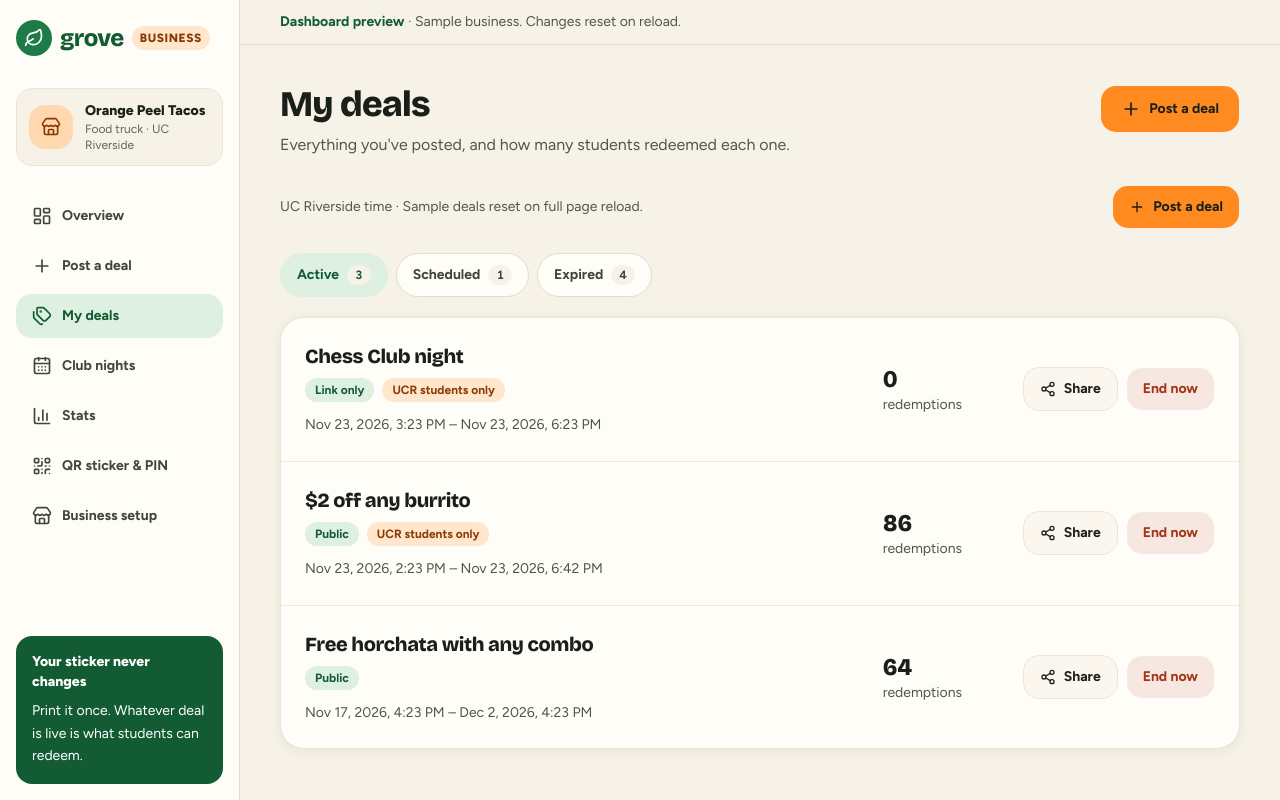
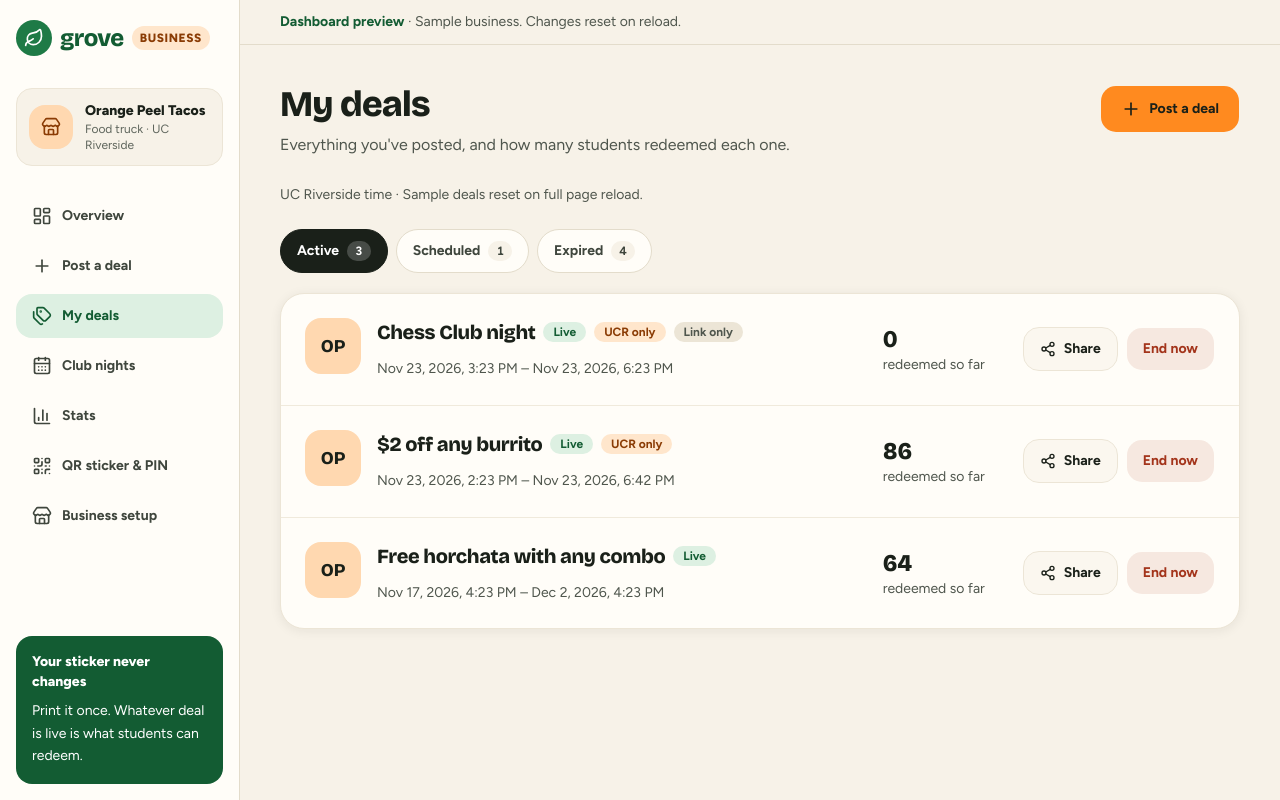
Before and after one commit to MosesfromSinai/Grove, a Next.js app: page /dashboard/deals in a window 1280 px wide. Built offline with nearby package versions, Linux system fonts and the light colour scheme.

Commit message:
restyle my deals tabs and rows

```diff
--- a/components/business/my-deals.tsx
+++ b/components/business/my-deals.tsx
@@ -1,9 +1,8 @@
 "use client";
 
-import Link from "next/link";
 import { useEffect, useRef, useState, type KeyboardEvent } from "react";
-import { Plus, Tags } from "lucide-react";
-import { Button, buttonVariants } from "@/components/ui/button";
+import { Tags } from "lucide-react";
+import { Button } from "@/components/ui/button";
 import { cancelDeal, endDeal, getMyDeals, isMockData } from "@/lib/supabase";
 import { BusinessAccessError } from "@/lib/supabase/business-errors";
 import { CAMPUS_TZ } from "@/lib/supabase/deal-status";
@@ -11,6 +10,10 @@ import type { DealMutationError, DealStatus, MyDeal } from "@/lib/supabase/types
 import { cn } from "@/lib/utils";
 import { DealShare } from "./deal-share";
 import { BusinessLoading, useBusiness } from "@/components/business/business-context";
+
+function initials(name: string) {
+  return name.split(/\s+/).filter(Boolean).slice(0, 2).map((w) => w[0]).join("").toUpperCase();
+}
 
 const tabs = [{ status: "live", label: "Active" }, { status: "scheduled", label: "Scheduled" }, { status: "ended", label: "Expired" }] as const;
 const dateTime = new Intl.DateTimeFormat("en-US", { timeZone: CAMPUS_TZ, year: "numeric", month: "short", day: "numeric", hour: "numeric", minute: "2-digit" });
@@ -130,7 +133,6 @@ export function MyDeals() {
     <>
       <div className="mb-6 flex flex-wrap items-center justify-between gap-3">
         <p className="text-sm text-ink-muted">UC Riverside time{isMockData ? " · Sample deals reset on full page reload." : " · Your business's saved deals."}</p>
-        <Link href="/dashboard/deals/new" className={buttonVariants({ className: "rounded-button" })}><Plus aria-hidden="true" className="size-4" />Post a deal</Link>
       </div>
 
       {loadError && <div role="alert" className="mb-4 rounded-button border border-destructive bg-surface-dashboard p-4 text-sm text-destructive"><p>{loadError}</p><Button variant="outline" onClick={() => setRevision(current => current + 1)} className="mt-3">Retry loading deals</Button></div>}
@@ -139,8 +141,8 @@ export function MyDeals() {
 
       <div role="tablist" aria-label="Deal status" className="mb-5 flex flex-wrap gap-2">
         {tabs.map(({ status, label }, index) => (
-          <button key={status} ref={element => { tabButtons.current[index] = element; }} type="button" role="tab" id={`deals-tab-${status}`} aria-selected={tab === status} aria-controls="deals-panel" tabIndex={tab === status ? 0 : -1} onClick={() => setTab(status)} onKeyDown={event => tabKey(event, index)} className={cn("inline-flex min-h-11 items-center gap-2 rounded-pill border border-border-strong px-4 py-2 text-sm font-bold text-ink-nav focus-visible:outline-2 focus-visible:outline-offset-2 focus-visible:outline-green", tab === status ? "border-green-tint bg-green-tint text-green-dark" : "bg-surface-dashboard hover:bg-green-tint/50")}>
-            {label}<span className="rounded-pill bg-bg-dashboard px-2 py-0.5 text-xs tabular-nums">{deals ? deals.filter(deal => deal.status === status).length : "—"}</span>
+          <button key={status} ref={element => { tabButtons.current[index] = element; }} type="button" role="tab" id={`deals-tab-${status}`} aria-selected={tab === status} aria-controls="deals-panel" tabIndex={tab === status ? 0 : -1} onClick={() => setTab(status)} onKeyDown={event => tabKey(event, index)} className={cn("inline-flex min-h-11 items-center gap-2 rounded-pill border border-border-strong px-4 py-2 text-sm font-bold text-ink-nav focus-visible:outline-2 focus-visible:outline-offset-2 focus-visible:outline-green", tab === status ? "border-ink bg-ink text-white" : "bg-surface-dashboard hover:bg-green-tint/50")}>
+            {label}<span className={cn("rounded-pill px-2 py-0.5 text-xs tabular-nums", tab === status ? "bg-white/20" : "bg-bg-dashboard")}>{deals ? deals.filter(deal => deal.status === status).length : "—"}</span>
           </button>
         ))}
       </div>
@@ -156,16 +158,20 @@ export function MyDeals() {
           {visibleDeals.map(deal => {
             const canEnd = deal.status === "live" || (deal.active_days !== null && deal.status === "scheduled" && Date.parse(deal.starts_at) < checkedAt);
             return <li key={deal.id} className="grid min-w-0 gap-5 p-5 sm:p-6 xl:grid-cols-[minmax(0,1fr)_120px_auto] xl:items-center">
-              <div className="min-w-0">
-                <h2 className="break-words text-xl">{deal.title}</h2>
-                <div className="mt-2 flex flex-wrap gap-2 text-xs font-bold">
-                  <span className="rounded-pill bg-green-tint px-2.5 py-1 text-green-dark">{deal.visibility === "link_only" ? "Link only" : "Public"}</span>
-                  {deal.students_only && <span className="rounded-pill bg-peach px-2.5 py-1 text-brown">UCR students only</span>}
+              <div className="flex min-w-0 gap-4">
+                <span className="flex size-14 shrink-0 items-center justify-center rounded-button bg-peach-deep font-heading text-lg font-extrabold" aria-hidden="true">{initials(profile.business.name)}</span>
+                <div className="min-w-0">
+                <div className="flex flex-wrap items-center gap-2">
+                  <h2 className="break-words text-xl">{deal.title}</h2>
+                  {deal.status === "live" && <span className="rounded-pill bg-green-tint px-2.5 py-0.5 text-xs font-bold text-green-dark">Live</span>}
+                  {deal.students_only && <span className="rounded-pill bg-peach px-2.5 py-0.5 text-xs font-bold text-brown">UCR only</span>}
+                  {deal.visibility === "link_only" && <span className="rounded-pill bg-border px-2.5 py-0.5 text-xs font-bold text-ink-muted">Link only</span>}
                 </div>
                 <p className="mt-3 text-sm leading-relaxed text-ink-muted"><time dateTime={deal.starts_at}>{dateTime.format(new Date(deal.starts_at))}</time><span> – </span>{deal.ends_at ? <time dateTime={deal.ends_at}>{dateTime.format(new Date(deal.ends_at))}</time> : "Until turned off"}</p>
                 {deal.active_days && <p className="mt-1 text-sm text-ink-fine">Repeats {deal.active_days.join(", ")} · {deal.daily_start}–{deal.daily_end} campus time</p>}
+                </div>
               </div>
-              <p className="text-sm text-ink-muted"><span className="font-heading text-2xl font-extrabold tabular-nums text-ink">{deal.redemption_count.toLocaleString()}</span><span className="ml-2 xl:ml-0 xl:block">redemptions</span></p>
+              <p className="text-sm text-ink-muted"><span className="font-heading text-2xl font-extrabold tabular-nums text-ink">{deal.redemption_count.toLocaleString()}</span><span className="ml-2 xl:ml-0 xl:block">redeemed so far</span></p>
               <div className="flex flex-wrap items-center gap-2 justify-self-start xl:justify-self-end">
                 <DealShare deal={deal} />
                 {canEnd ? <Button variant="destructive" disabled={busy} onClick={() => ask(deal, "end")} className="rounded-button">End now</Button>
```
